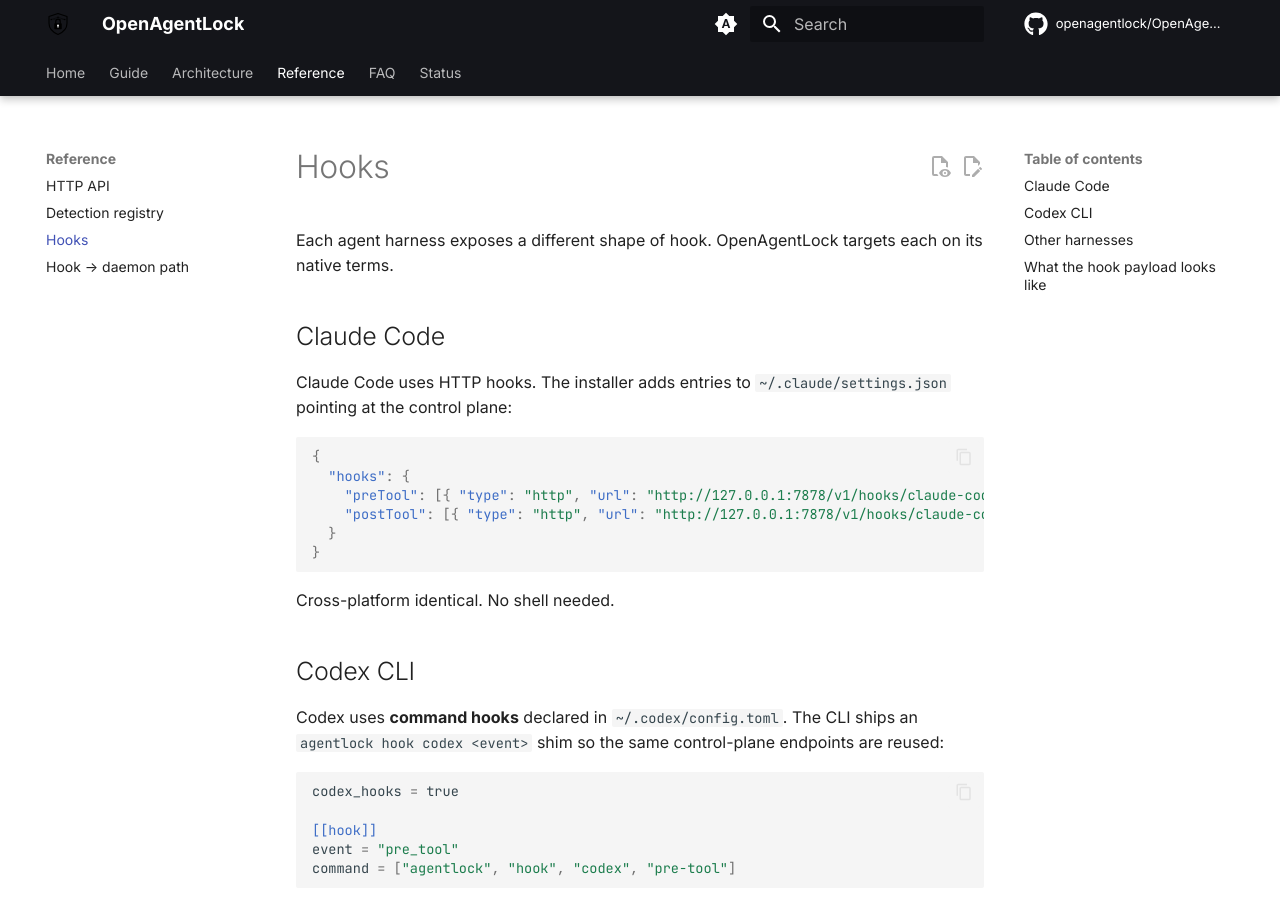
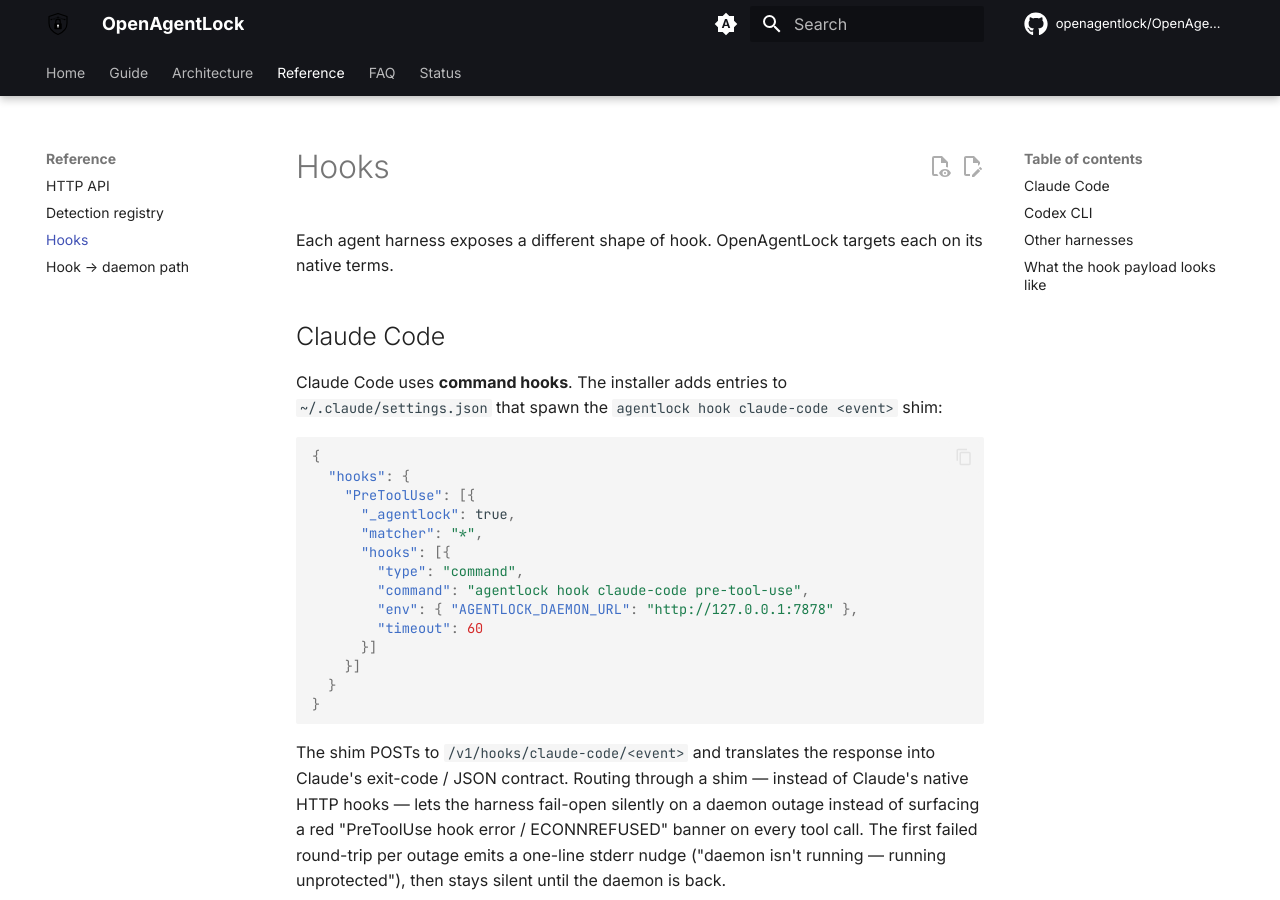
Before and after one commit to openagentlock/OpenAgentLock, an MkDocs documentation site: the page built from docs/reference/hooks.md, in a window 1280 px wide and 900 px high. Built offline with MkDocs 1.6.1 and Material for MkDocs 9.7.7, drawn with Linux system fonts in a browser that asks for light colours; comment, search, counter and statistics services are not loaded.

Commit message:
feat(claude-code): route hooks through shim so daemon outages stay silent

````diff
--- a/docs/reference/hooks.md
+++ b/docs/reference/hooks.md
@@ -4,18 +4,26 @@
 
 ## Claude Code
 
-Claude Code uses HTTP hooks. The installer adds entries to `~/.claude/settings.json` pointing at the control plane:
+Claude Code uses **command hooks**. The installer adds entries to `~/.claude/settings.json` that spawn the `agentlock hook claude-code <event>` shim:
 
 ```json
 {
   "hooks": {
-    "preTool": [{ "type": "http", "url": "http://127.0.0.1:7878/v1/hooks/claude-code/pre-tool" }],
-    "postTool": [{ "type": "http", "url": "http://127.0.0.1:7878/v1/hooks/claude-code/post-tool" }]
+    "PreToolUse": [{
+      "_agentlock": true,
+      "matcher": "*",
+      "hooks": [{
+        "type": "command",
+        "command": "agentlock hook claude-code pre-tool-use",
+        "env": { "AGENTLOCK_DAEMON_URL": "http://127.0.0.1:7878" },
+        "timeout": 60
+      }]
+    }]
   }
 }
 ```
 
-Cross-platform identical. No shell needed.
+The shim POSTs to `/v1/hooks/claude-code/<event>` and translates the response into Claude's exit-code / JSON contract. Routing through a shim — instead of Claude's native HTTP hooks — lets the harness fail-open silently on a daemon outage instead of surfacing a red "PreToolUse hook error / ECONNREFUSED" banner on every tool call. The first failed round-trip per outage emits a one-line stderr nudge ("daemon isn't running — running unprotected"), then stays silent until the daemon is back.
 
 ## Codex CLI
 
````
Also changed, not shown: 1 other file.
